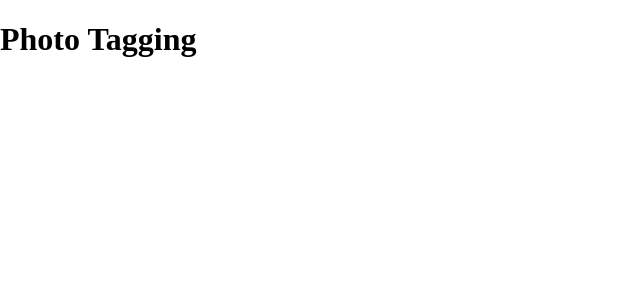
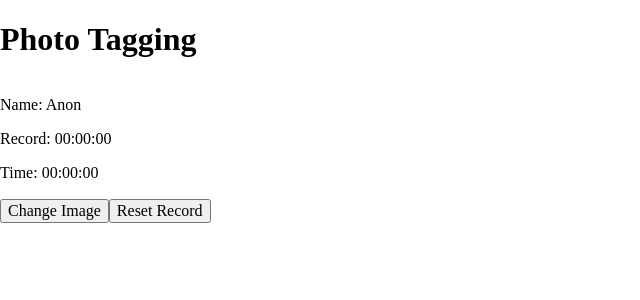
Before and after one commit to cesar-a-delacruz/photo-tagging, a React (Vite) app in the folder client/: page / in a window 1280 px wide. Shown: the top 300 px of the page, without its empty margins (0-640 px from the left). Built offline with nearby package versions, Linux system fonts and the light colour scheme.

Commit message:
feat(ui): add Game page

```diff
--- /dev/null
+++ b/client/src/pages/Game.jsx
@@ -0,0 +1,51 @@
+export default function Game() {
+  return (
+    <>
+      <div className="top">
+        <div className="data">
+          <div className="user">
+            <p>
+              Name: <span>Anon</span>
+            </p>
+            <p>
+              Record: <span>00:00:00</span>
+            </p>
+          </div>
+          <div className="time">
+            <p>
+              Time: <span>00:00:00</span>
+            </p>
+          </div>
+        </div>
+        <div className="options">
+          <button>Change Image</button>
+          <button>Reset Record</button>
+        </div>
+      </div>
+      <div className="bottom">
+        <img src="" alt="" />
+      </div>
+
+      <div className="dialogs">
+        <dialog className="change-image">
+          <h2>Change Image</h2>
+          <div className="images">
+            <div className="image">
+              <p>Image 1</p>
+              <button>Select</button>
+            </div>
+          </div>
+          <button>Cancel</button>
+        </dialog>
+        <dialog className="reset-record">
+          <h2>Reset Record</h2>
+          <p>Are you sure you want to reset your record?</p>
+          <div className="options">
+            <button>Yes</button>
+            <button>No</button>
+          </div>
+        </dialog>
+      </div>
+    </>
+  );
+}
--- a/client/src/routes/index.jsx
+++ b/client/src/routes/index.jsx
@@ -1,6 +1,7 @@
 import { createBrowserRouter } from "react-router-dom";
 import { Navigate } from "react-router-dom";
 import Default from "@/layouts/Default";
+import Game from "@/pages/Game";
 const routes = [
   {
     path: "*",
@@ -9,6 +10,7 @@ const routes = [
   {
     path: "/",
     element: <Default />,
+    children: [{ index: true, element: <Game /> }],
   },
 ];
 
```
Also changed, not shown: 1 other file (tests, documents, lock files or other folders).
